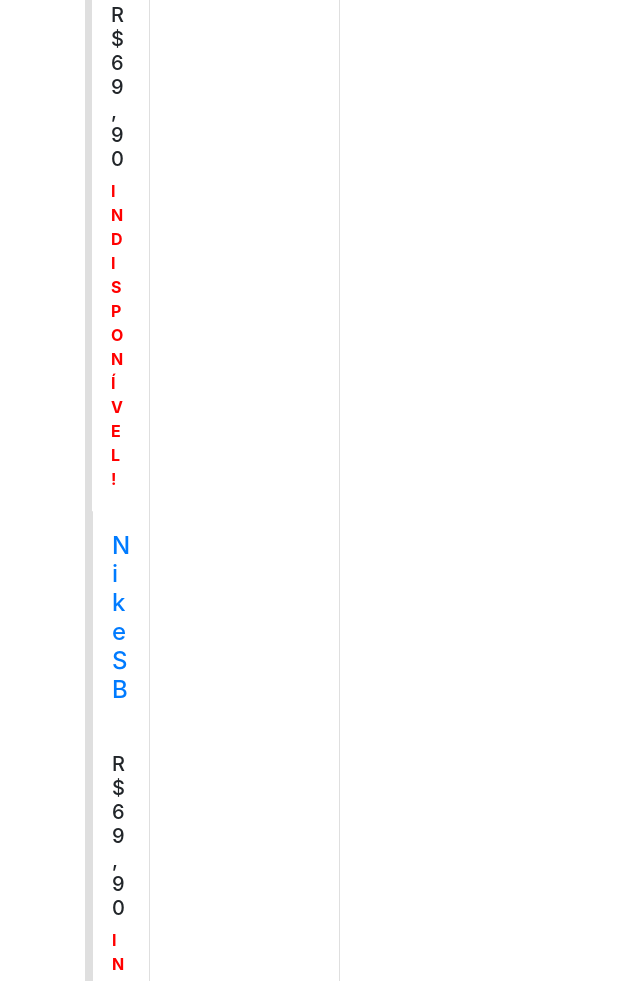
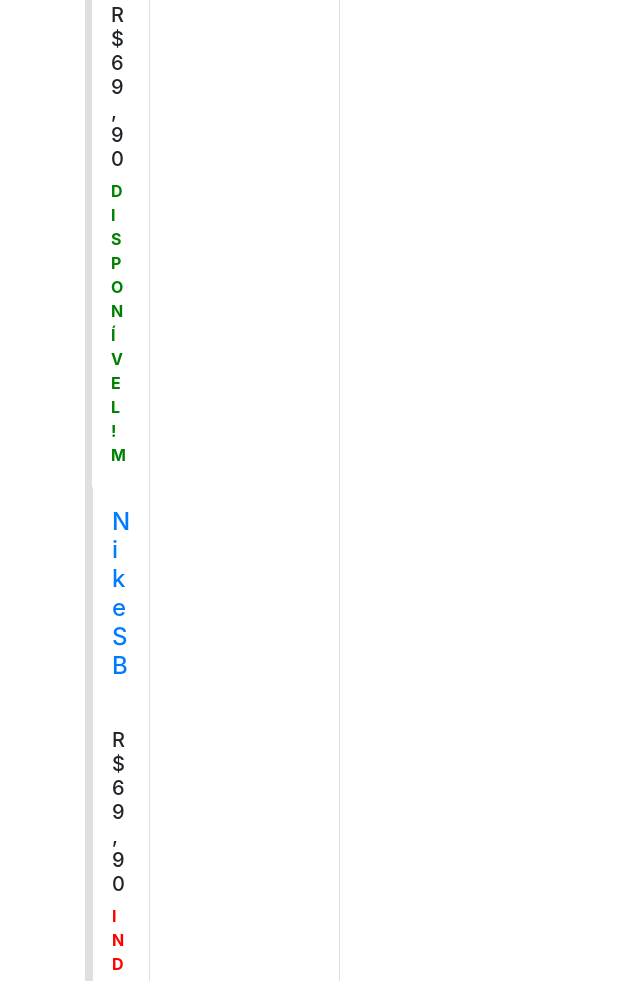
Before and after one commit to matheusaguinelo/curitibatshirt, a website: page index.html in a window 1280 px wide. Shown: the part 3695-4676 px from the top of the page, without its empty margins (0-640 px from the left). Drawn offline with Linux system fonts and the light colour scheme.

Commit message:
Update index.html

```diff
--- a/index.html
+++ b/index.html
@@ -375,7 +375,7 @@
                     </h4>
                     <div>
                       <h5>R$69,90</h5>
-                      <p  class="card-text"> <b><span style="color: red">  INDISPONÍVEL!</b> </span>
+                      <p  class="card-text"> <b><span style="color: green">  DISPONÍVEL! M</b> </span>
                        <a href="https://api.whatsapp.com/send?phone=5543998225305&text=Olá,%20visitei%20a%20Curitiba%20T-Shirt%20e%20me%20interessei%20em%20um%20modelo.%20Poderia%20me%20dar%20mais%20informações%20?%20">
                         <img src="img/zap.png" align="right" width="16%">
                       </a>
```
